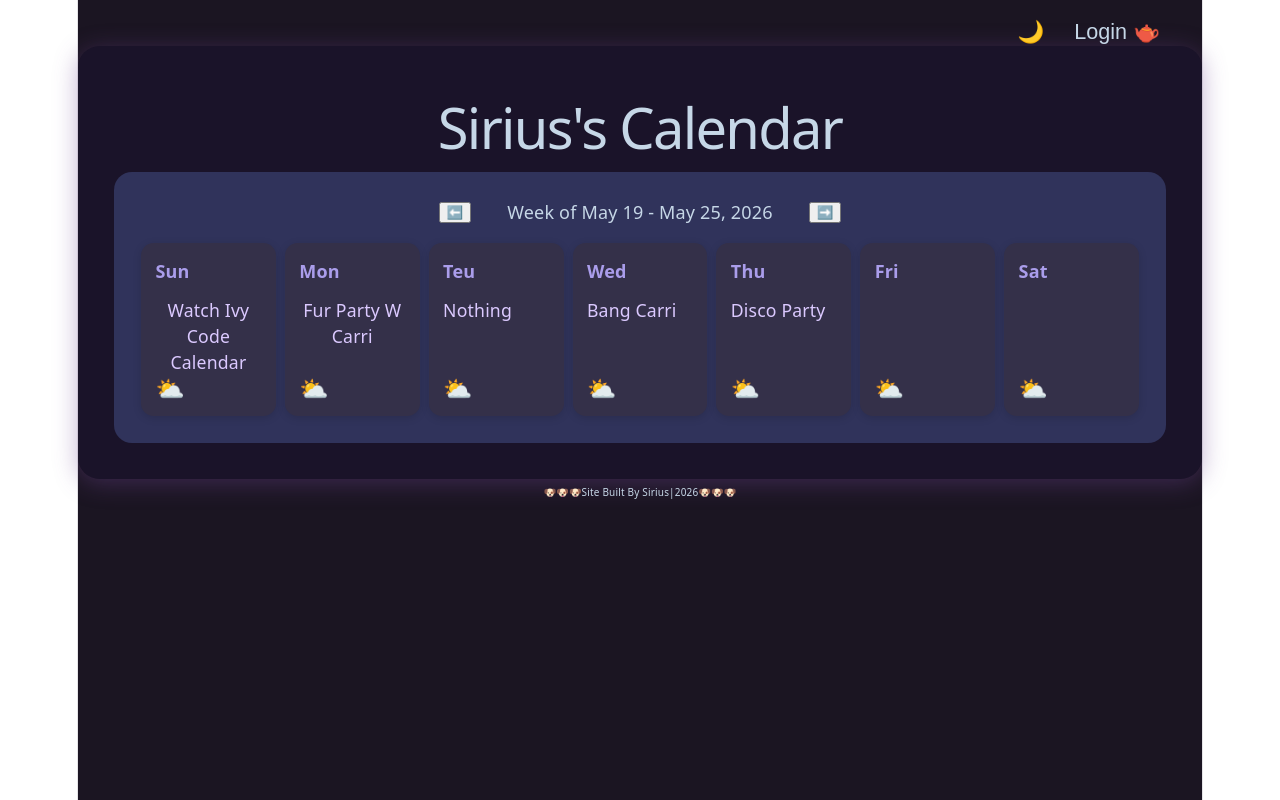
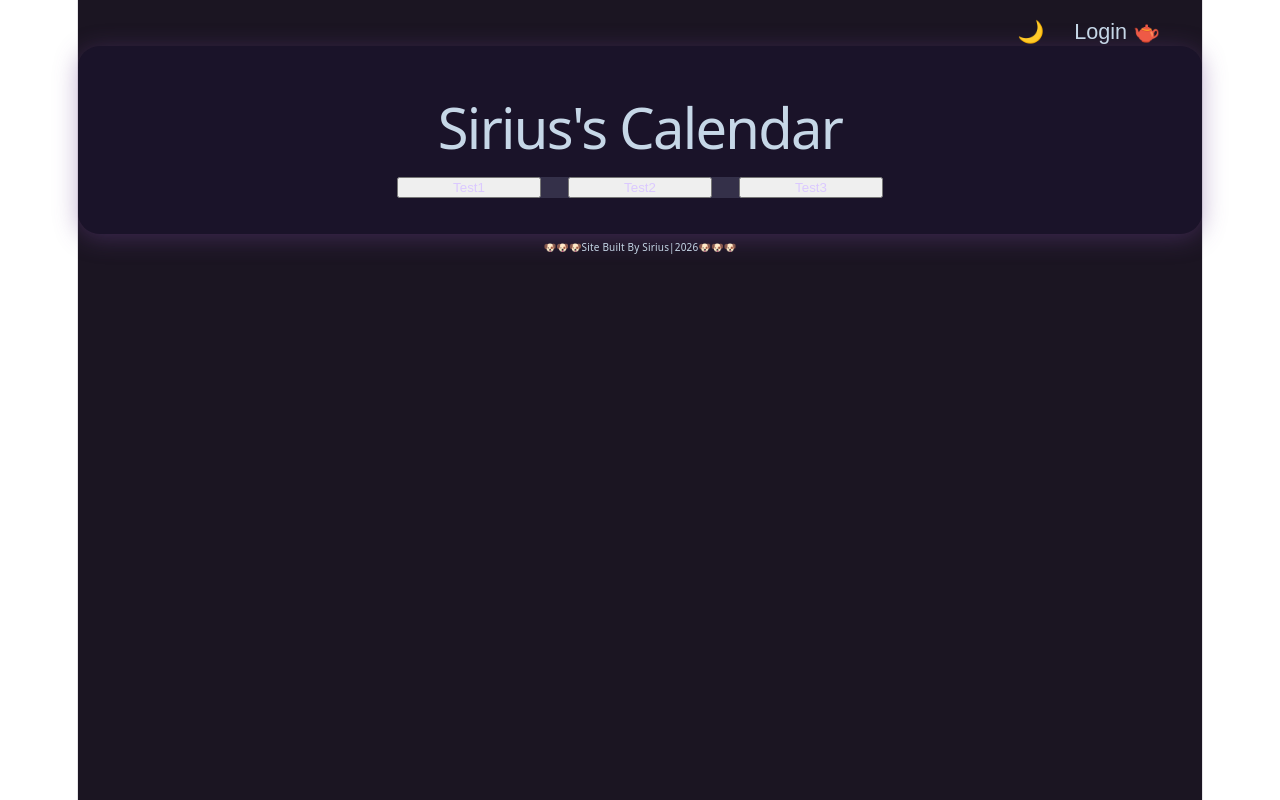
Before and after one commit to poisonpsychicghost-hue/Vue-Calendar-Project, a Vue app: page / in a window 1280 px wide. Built offline with nearby package versions, Linux system fonts and the light colour scheme.

Commit message:
Built and Styled Dummy Transition Tab Buttons.

```diff
--- a/src/components/CalendarView.vue
+++ b/src/components/CalendarView.vue
@@ -8,10 +8,40 @@ const props = defineProps(['theme'])
 
 <template>
     <div>
-
-
-
-       <!-- <MonthlyView :theme="theme" /> -->
-        <WeeklyView :theme="theme" />
+        <div :class="['transition-tabs', theme]">
+            <button :class="['tab', theme]">Test1</button>
+            <button :class="['tab', theme]">Test2</button>
+            <button :class="['tab', theme]">Test3</button>
+        </div>
+        <!-- <MonthlyView :theme="theme" />
+       <WeeklyView :theme="theme" /> -->
     </div>
 </template>
+
+<style scoped>
+.transition-tabs.dark {
+    display: inline flex;
+    justify-content: space-evenly;
+    gap: 1.5rem;
+    border-radius: 5%;
+    background: #343049;
+    box-shadow: 5px 0 0 2px blur #000;
+}
+.transition-tabs.light {
+    display: inline flex;
+    justify-content: space-evenly;
+    gap: 1.5rem;
+    border-radius: 5%;
+    background: #776ea8;
+    box-shadow: 5px 0 0 2px blur #b8abab;
+}
+.tab.dark {
+    color: #dbc9ff;
+    min-width: 8rem;
+
+}
+.tab.light {
+    color: #3f0c6c;
+    min-width: 8rem;
+}
+</style>
```
